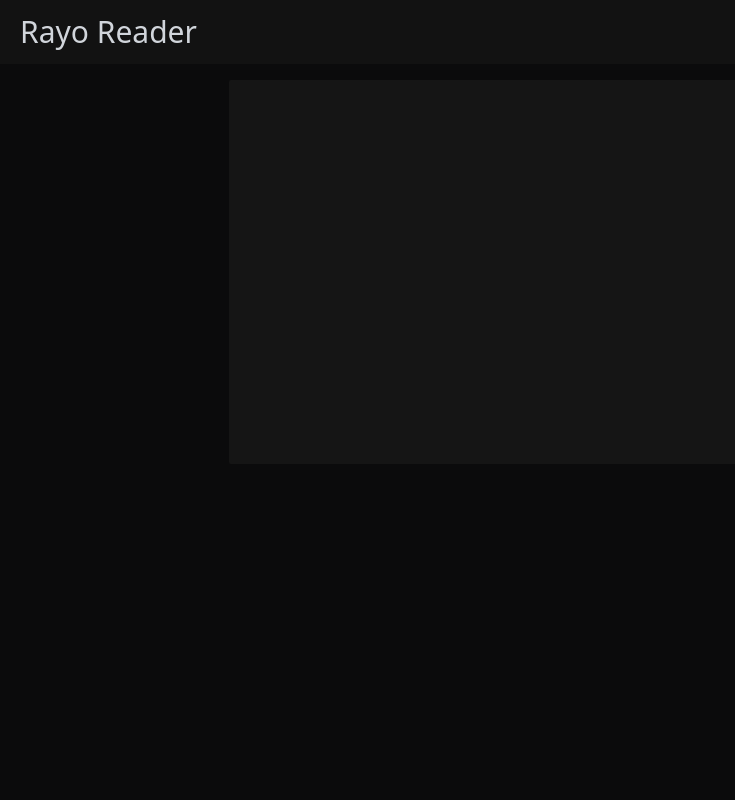
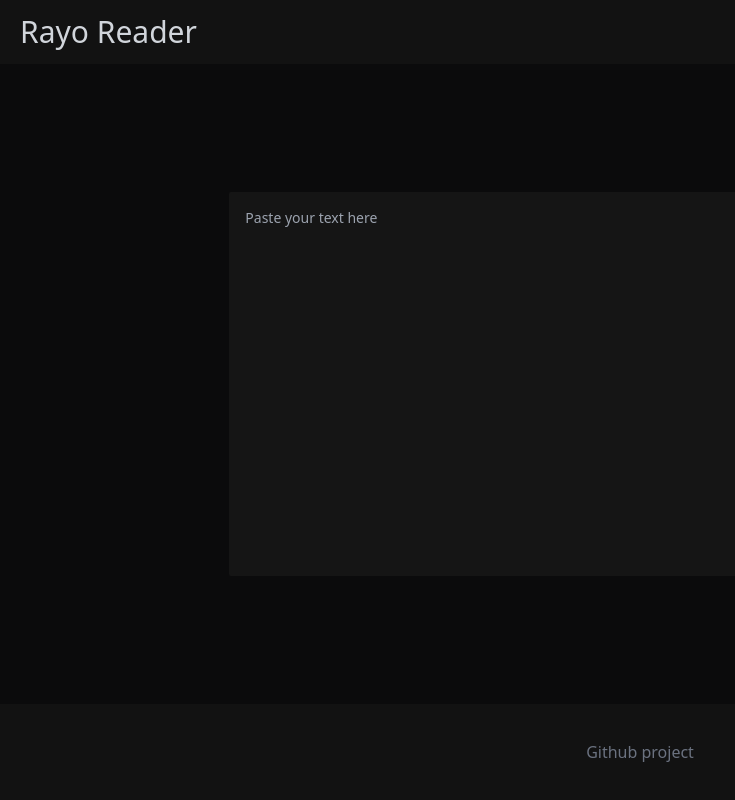
Before and after one commit to gabriellukke/rayo-reader, a Next.js app: page / in a window 1280 px wide. Shown: the whole page, without its empty margins (0-735 px from the left). Built offline with nearby package versions, Linux system fonts and the light colour scheme.

Commit message:
feat: footer and home page style

```diff
--- a/src/components/Textbox/index.tsx
+++ b/src/components/Textbox/index.tsx
@@ -12,6 +12,7 @@
           bg-elevation-2
           p-4 w-full h-96
           resize-none"
+        placeholder="Paste your text here"
         onChange={() => {}}
         value=""
       />
--- a/src/pages/index.tsx
+++ b/src/pages/index.tsx
@@ -5,7 +5,7 @@
 
 export default function Home() {
   return (
-    <div className="bg-base w-full h-screen">
+    <div className="bg-base w-full h-screen flex flex-col justify-between">
       <Head>
         <title>Rayo Reader</title>
         <meta name="description" content="App to increase the speed read" />
@@ -14,6 +14,14 @@
       <main className="w-full flex items-center justify-center flex-col">
         <Textbox />
       </main>
+      <footer className="w-full py-12 h-2 bg-elevation-1 flex justify-center items-center">
+        <a
+          className="cursor-pointer text-gray-500 hover:text-gray-400"
+          href="https://github.com/gabriellukke/rayo-reader"
+        >
+          Github project
+        </a>
+      </footer>
    </div>
   );
 }
```
